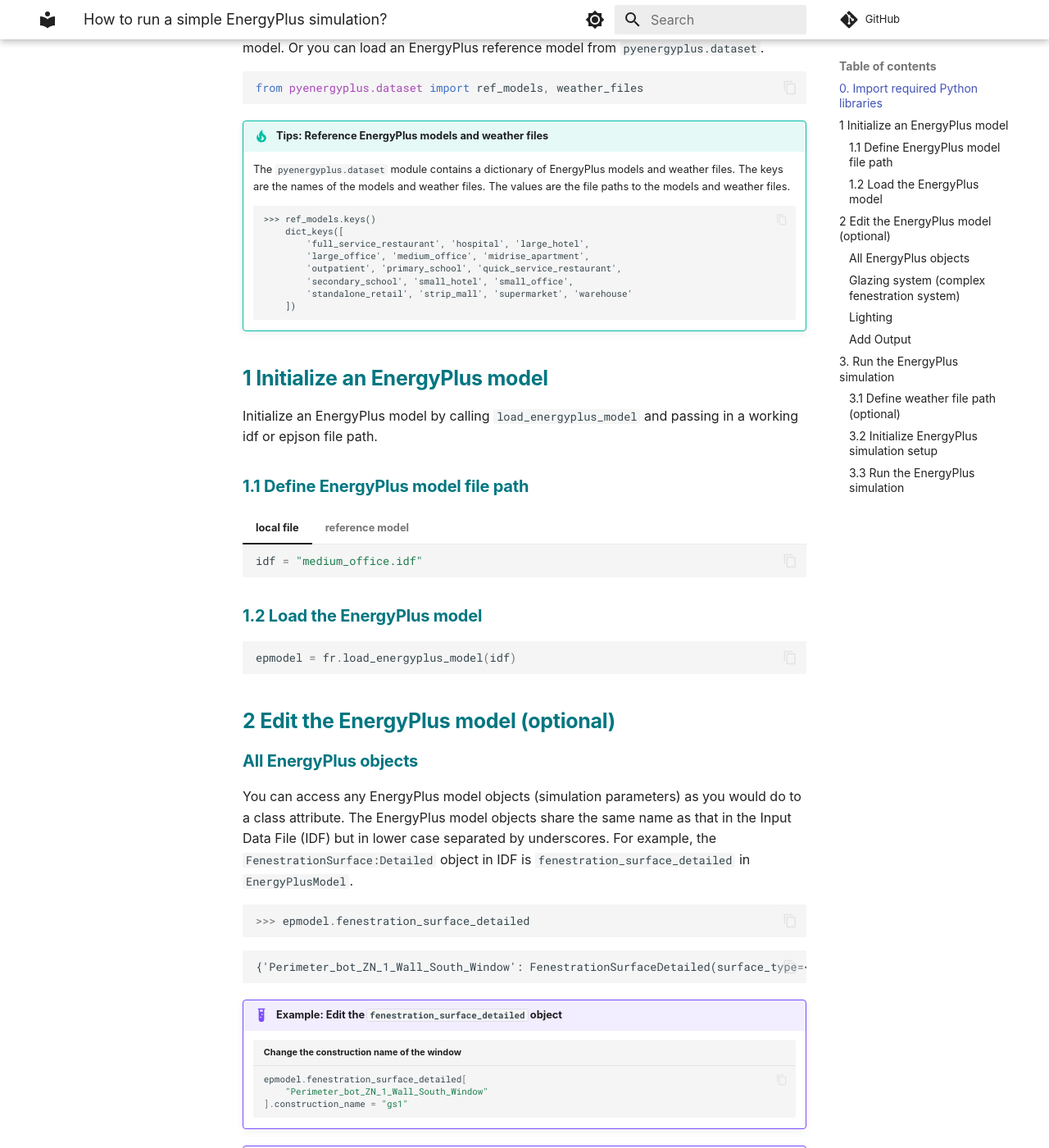
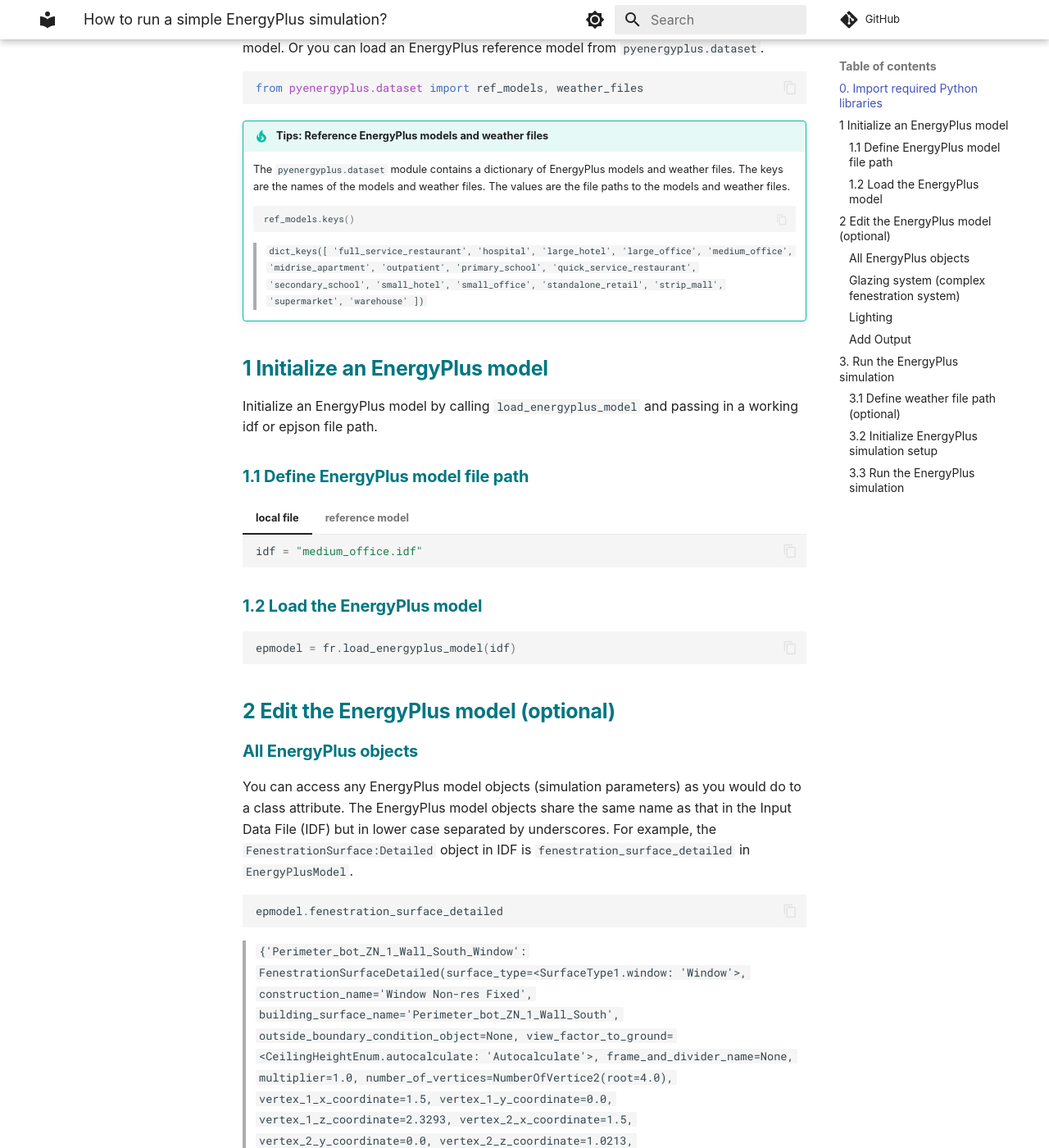
Before and after one commit to LBNL-ETA/frads, an MkDocs documentation site: the page built from docs/how-to/guide_ep1.md, in a window 1280 px wide and 1400 px high, scrolled down 474 px. Shown: the whole window at 82% size. Built offline with MkDocs 1.6.1 and Material for MkDocs 9.7.7, drawn with Linux system fonts in a browser that asks for light colours; some web fonts are replaced; comment, search, counter and statistics services are not loaded.

Commit message:
docs(guide_ep1): update

````diff
--- a/docs/how-to/guide_ep1.md
+++ b/docs/how-to/guide_ep1.md
@@ -19,16 +19,19 @@
 !!! tip "Tips: Reference EnergyPlus models and weather files"
     The `pyenergyplus.dataset` module contains a dictionary of EnergyPlus models and weather files. The keys are the names of the models and weather files. The values are the file paths to the models and weather files.
 
+    ```python
+    ref_models.keys()
     ```
-    >>> ref_models.keys()
-        dict_keys([
-            'full_service_restaurant', 'hospital', 'large_hotel',
-            'large_office', 'medium_office', 'midrise_apartment',
-            'outpatient', 'primary_school', 'quick_service_restaurant',
-            'secondary_school', 'small_hotel', 'small_office',
-            'standalone_retail', 'strip_mall', 'supermarket', 'warehouse'
-        ])
-    ```
+
+    > ```
+    dict_keys([
+        'full_service_restaurant', 'hospital', 'large_hotel',
+        'large_office', 'medium_office', 'midrise_apartment',
+        'outpatient', 'primary_school', 'quick_service_restaurant',
+        'secondary_school', 'small_hotel', 'small_office',
+        'standalone_retail', 'strip_mall', 'supermarket', 'warehouse'
+    ])
+    > ```
 
 ## 1 Initialize an EnergyPlus model
 
@@ -62,11 +65,11 @@
 You can access any EnergyPlus model objects (simulation parameters) as you would do to a class attribute. The EnergyPlus model objects share the same name as that in the Input Data File (IDF) but in lower case separated by underscores. For example, the `FenestrationSurface:Detailed` object in IDF is `fenestration_surface_detailed` in `EnergyPlusModel`.
 
 ```python
->>> epmodel.fenestration_surface_detailed
+epmodel.fenestration_surface_detailed
 ```
-```
+> ```
 {'Perimeter_bot_ZN_1_Wall_South_Window': FenestrationSurfaceDetailed(surface_type=<SurfaceType1.window: 'Window'>, construction_name='Window Non-res Fixed', building_surface_name='Perimeter_bot_ZN_1_Wall_South', outside_boundary_condition_object=None, view_factor_to_ground=<CeilingHeightEnum.autocalculate: 'Autocalculate'>, frame_and_divider_name=None, multiplier=1.0, number_of_vertices=NumberOfVertice2(root=4.0), vertex_1_x_coordinate=1.5, vertex_1_y_coordinate=0.0, vertex_1_z_coordinate=2.3293, vertex_2_x_coordinate=1.5, vertex_2_y_coordinate=0.0, vertex_2_z_coordinate=1.0213, vertex_3_x_coordinate=10.5, vertex_3_y_coordinate=0.0, vertex_3_z_coordinate=1.0213, vertex_4_x_coordinate=10.5, vertex_4_y_coordinate=0.0, vertex_4_z_coordinate=2.3293)}'
-```
+>```
 
 !!! example "Example: Edit the `fenestration_surface_detailed` object"
 
````
